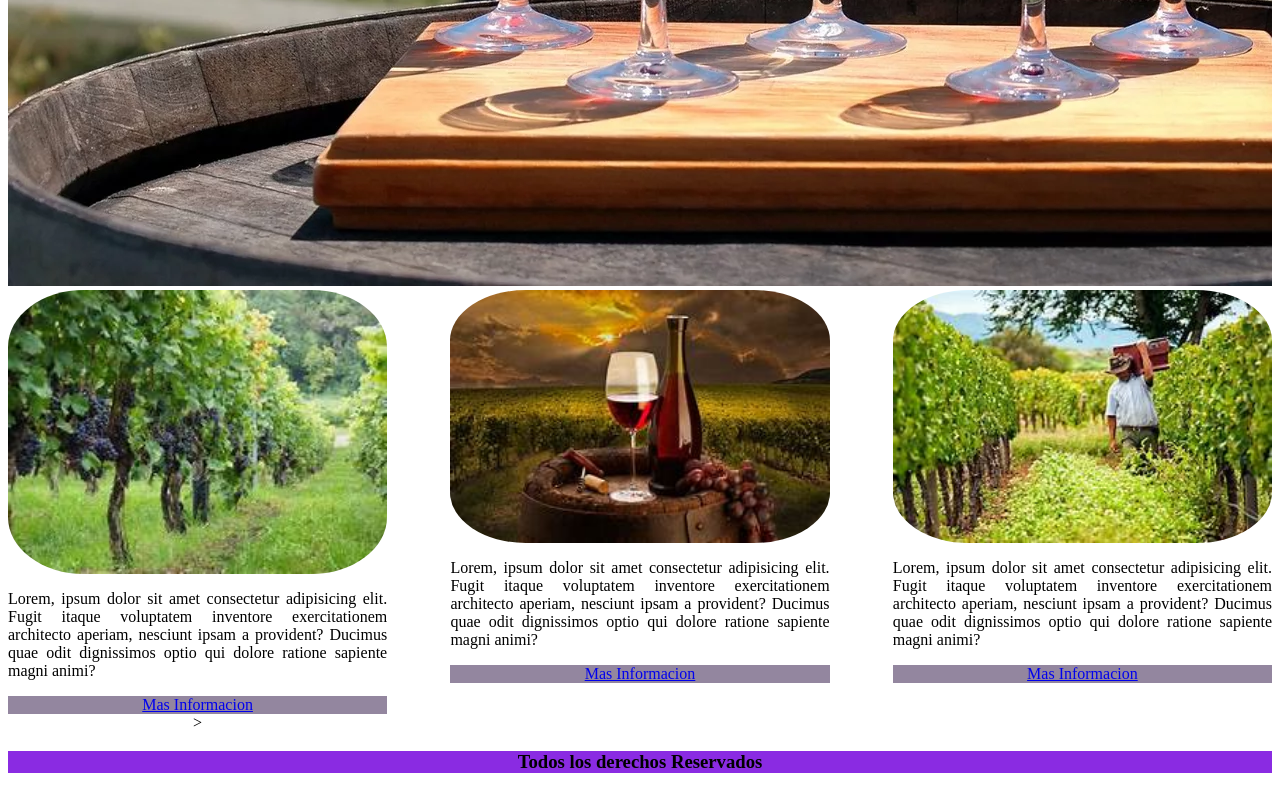
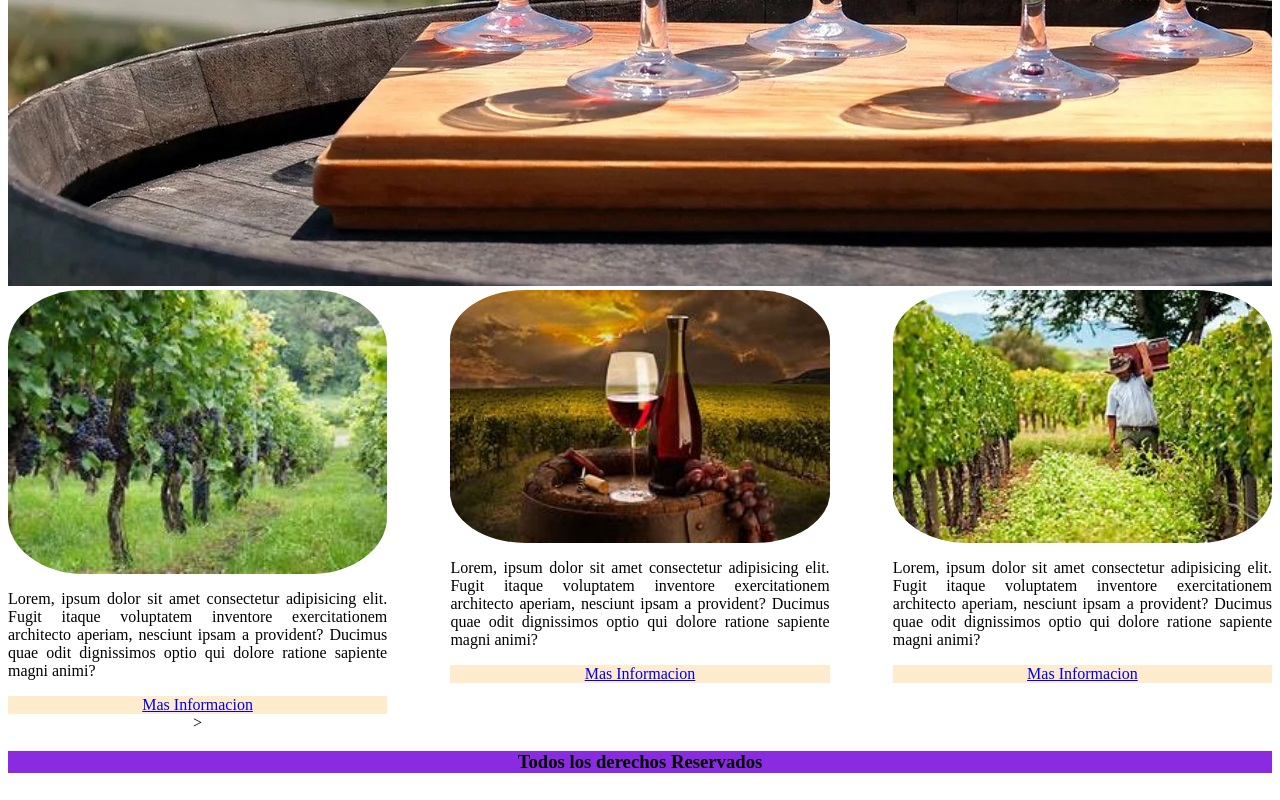
Before and after one commit to jnogueira82/Vinos3entrega, a website: page index.html in a window 1280 px wide. Shown: the part 773-1573 px from the top of the page. Drawn offline with Linux system fonts and the light colour scheme; a web font is replaced by a local one.

Commit message:
tercer comitt

```diff
--- a/scss/layout/_buttons.scss
+++ b/scss/layout/_buttons.scss
@@ -1,5 +1,5 @@
 .boton-inf {
-  background-color: rgb(147, 134, 159);
+  background-color: $color-secundario;
   text-align: center;
   border: 20%;
 }
```
Also changed, not shown: css/style.css.
